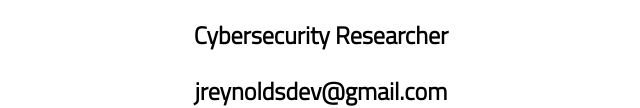
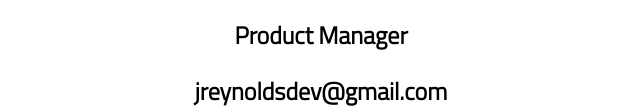
Before and after one commit to JacobReynolds/Personal-Site, a plain HTML site: page index.html in a window 1280 px wide. Shown: the part 530-638 px from the top of the page, without its empty margins (319-959 px from the left). Drawn offline with nearby package versions, Linux system fonts and the light colour scheme.

Commit message:
Update index.html

```diff
--- a/index.html
+++ b/index.html
@@ -16,7 +16,7 @@
       <div class="inner">
         <h2>jake reynolds</h2>
         <div><img id="mainPic" class="mePic" src="./me.jpg" /></div>
-        <h2 class="noselect" id="profession">Cybersecurity Researcher</h2>
+        <h2 class="noselect" id="profession">Product Manager</h2>
         <h2><a href="mailto:jreynoldsdev@gmail.com">jreynoldsdev@gmail.com</a></h2>
         <a href="https://github.com/JacobReynolds" target="_blank"><img src="./github.png" class="social" /></a>
         <a href="https://linkedin.com/in/jreynoldsdev" target="_blank"><img src="./linkedin.png" class="social" id="linkedIn" /></a>
```
